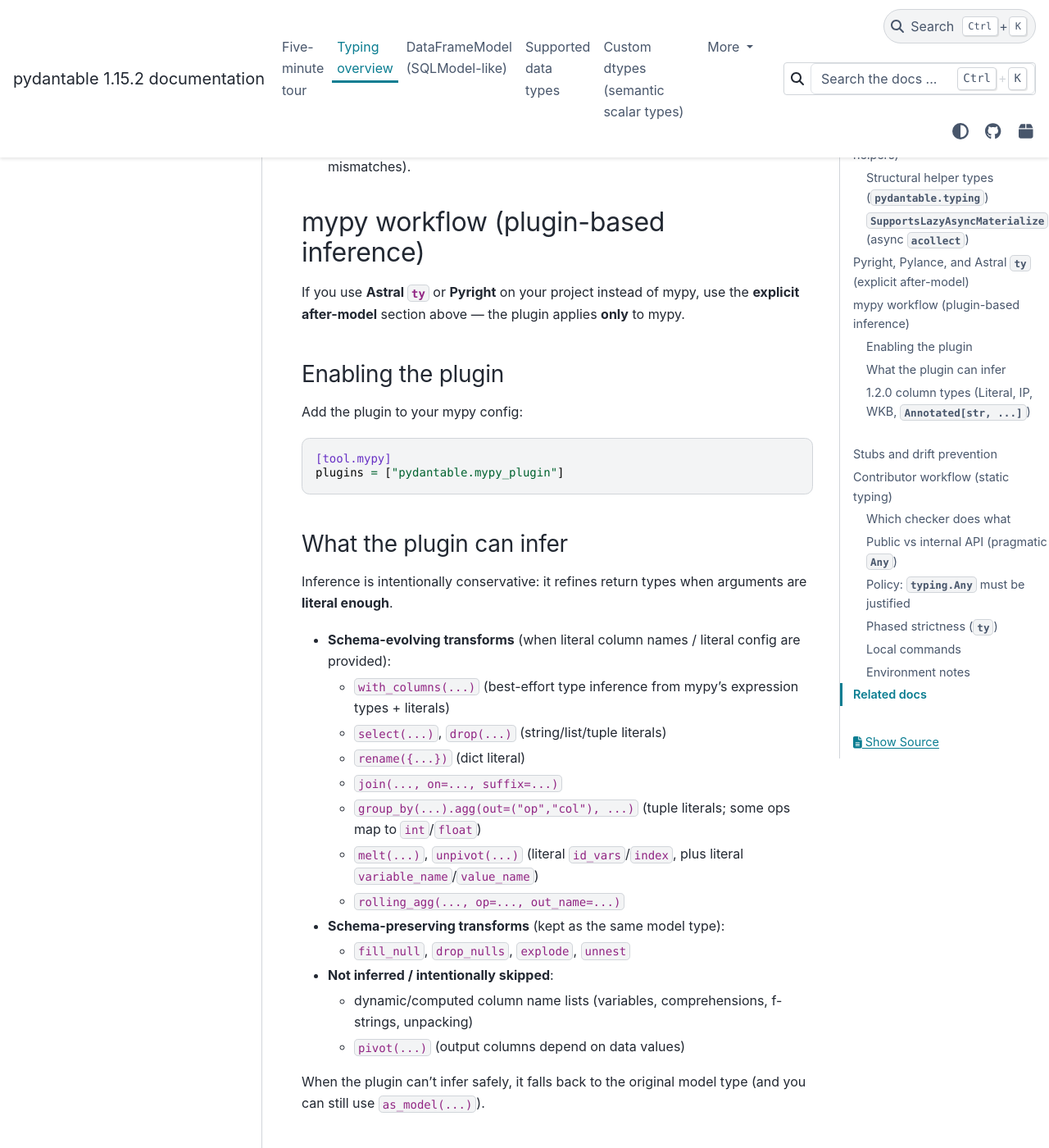
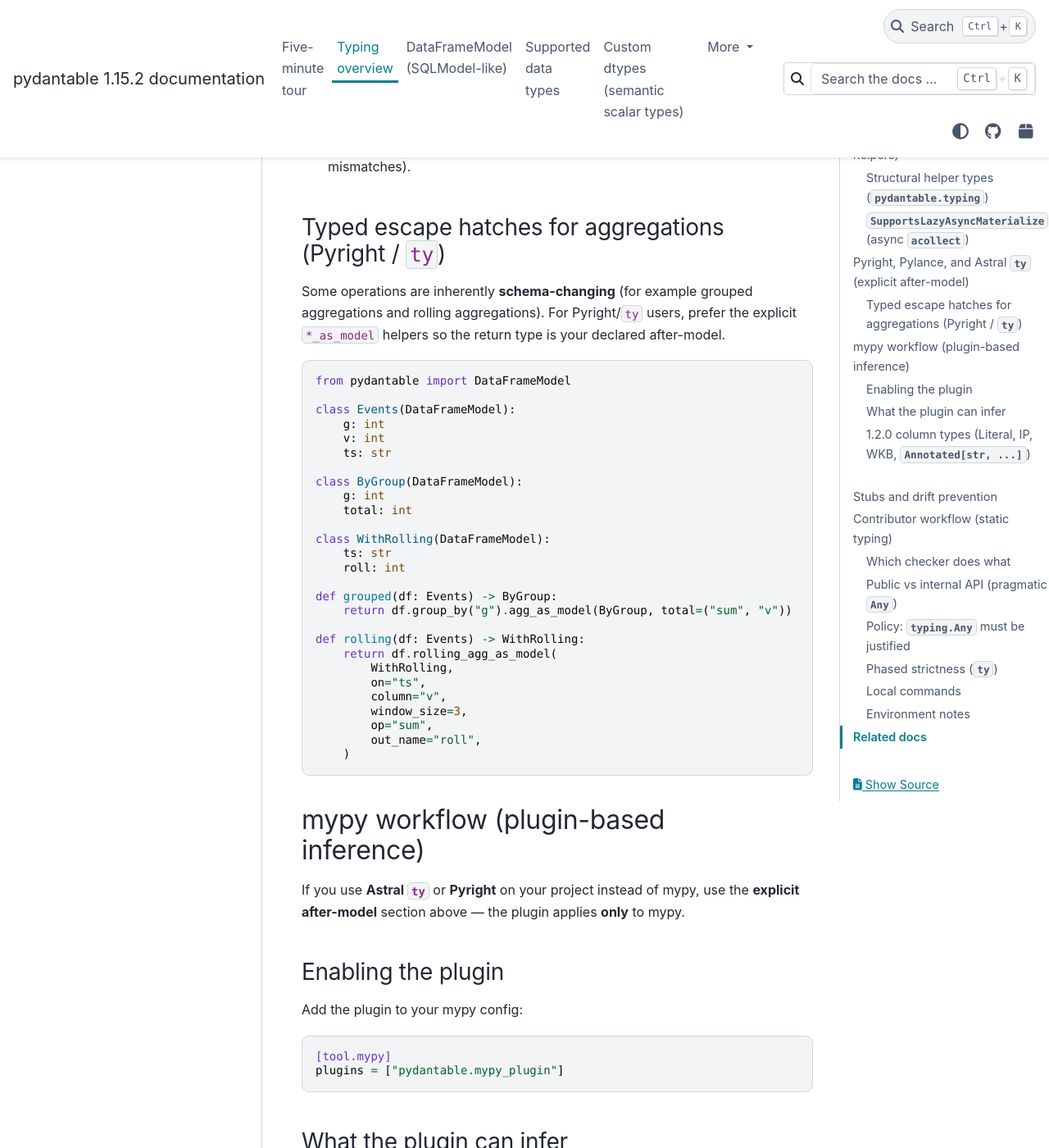
Before and after one commit to eddiethedean/pydantable, a Sphinx documentation site: the page built from docs/TYPING.md, in a window 1280 px wide and 1400 px high, scrolled down 3400 px. Shown: the whole window at 82% size. Built offline with Sphinx 7.4.7 and the PyData theme 0.15.4, drawn with Linux system fonts in a browser that asks for light colours; the version number is read from the project's files by our own code.

Commit message:
docs+typing: document typed agg helpers and preserve more Self returns
Document typed escape hatches for schema-changing aggregations and tighten additional schema-preserving DataFrameModel methods (with_row_count, explode_all, unnest_all) to return Self, backed by typing contract snippets.

````diff
--- a/docs/TYPING.md
+++ b/docs/TYPING.md
@@ -95,6 +95,42 @@
 
 - `try_as_model(After)` returns `After | None` on mismatch (no exception).
 - `assert_model(After)` raises with a richer schema diff (missing/extra/type mismatches).
+
+### Typed escape hatches for aggregations (Pyright / `ty`)
+
+Some operations are inherently **schema-changing** (for example grouped aggregations and
+rolling aggregations). For Pyright/`ty` users, prefer the explicit `*_as_model` helpers
+so the return type is your declared after-model.
+
+```python
+from pydantable import DataFrameModel
+
+class Events(DataFrameModel):
+    g: int
+    v: int
+    ts: str
+
+class ByGroup(DataFrameModel):
+    g: int
+    total: int
+
+class WithRolling(DataFrameModel):
+    ts: str
+    roll: int
+
+def grouped(df: Events) -> ByGroup:
+    return df.group_by("g").agg_as_model(ByGroup, total=("sum", "v"))
+
+def rolling(df: Events) -> WithRolling:
+    return df.rolling_agg_as_model(
+        WithRolling,
+        on="ts",
+        column="v",
+        window_size=3,
+        op="sum",
+        out_name="roll",
+    )
+```
 
 ## mypy workflow (plugin-based inference)
 
--- a/docs/api/pydantable.DataFrameModel.rst
+++ b/docs/api/pydantable.DataFrameModel.rst
@@ -93,6 +93,9 @@
       ~DataFrameModel.rename_title
       ~DataFrameModel.rename_upper
       ~DataFrameModel.rolling_agg
+      ~DataFrameModel.rolling_agg_as_model
+      ~DataFrameModel.rolling_agg_assert_model
+      ~DataFrameModel.rolling_agg_try_as_model
       ~DataFrameModel.row_json_schema
       ~DataFrameModel.row_model
       ~DataFrameModel.rows
````
Also changed, not shown: 6 other files.
